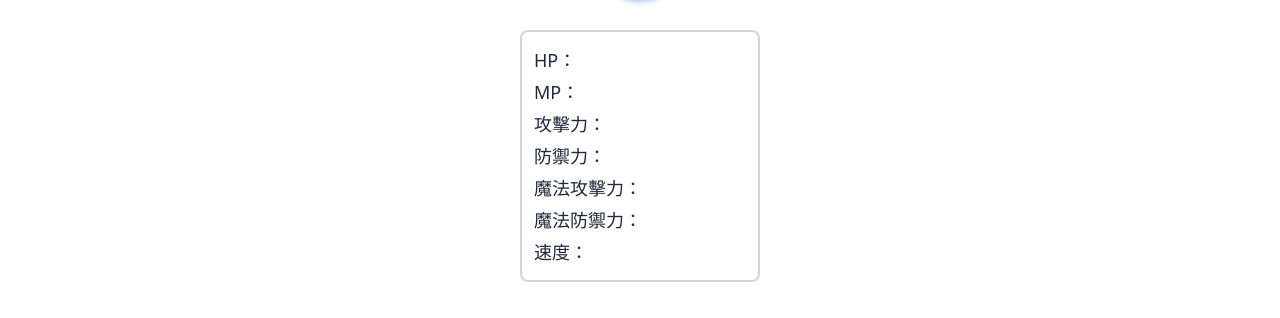
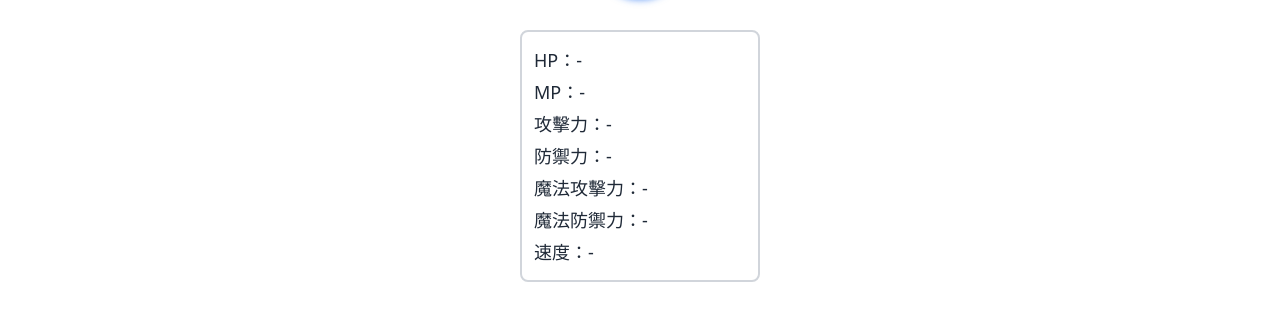
Before and after one commit to Melon-Lo/rpg, a React (Create React App) app: page /create in a window 1280 px wide. Shown: the part 630-948 px from the top of the page. Built offline with nearby package versions, Linux system fonts and the light colour scheme.

Commit message:
feat/ add generateRandomStats logic (roll dice)

```diff
--- a/src/pages/CreatePage.jsx
+++ b/src/pages/CreatePage.jsx
@@ -2,7 +2,11 @@ import Button from "../components/Button";
 import classImgData from "../data/class/classImgData";
 import { useDispatch, useSelector } from "react-redux";
 import { changeName, changeClassTitle } from "../store";
+import { rollDiceToDetermineStats } from "../store";
 import { RiDiceFill } from "react-icons/ri";
+import { type } from "@testing-library/user-event/dist/type";
+import { generateFighterStats, generateMagicianStats } from "../utils/generateRandomStats";
+import Swal from 'sweetalert2';
 
 export default function CreatePage() {
   const dispatch = useDispatch();
@@ -10,22 +14,52 @@ export default function CreatePage() {
     return {
       name: state.form.name,
       classTitle: state.form.classTitle,
-    }
+    };
+  });
+  const { maxHP, maxMP, ATK, DEF, MATK, MDEF, SPD } = useSelector(state => {
+    return {
+      maxHP: state.charStats.maxHP,
+      maxMP: state.charStats.maxMP,
+      ATK: state.charStats.ATK,
+      DEF: state.charStats.DEF,
+      MATK: state.charStats.MATK,
+      MDEF: state.charStats.MDEF,
+      SPD: state.charStats.SPD,
+    };
   });
 
   const handleSubmit = (e) => {
     e.preventDefault();
     console.log(name, classTitle);
-  }
+  };
 
   const handleChange = (e) => {
     dispatch(changeName(e.target.value));
-  }
+  };
 
   const handleSelectClass = (item) => {
     dispatch(changeClassTitle(item.classTitle))
-  }
+  };
 
+  const handleRollDice = () => {
+    const rollDiceAction = (statsObject) => ({
+      type: 'charStats/rollDiceToDetermineStats',
+      payload: statsObject,
+    });
+
+    let payload;
+    if (classTitle === '戰士') {
+      payload = generateFighterStats();
+    } else if (classTitle === '法師') {
+      payload = generateMagicianStats();
+    } else {
+      Swal.fire("請先選擇職業！");
+    }
+
+    dispatch(rollDiceAction(payload));
+  };
+
+  // 職業列表
   const renderedClassList = classImgData.map(classItem => {
     const selectedStyle = classTitle === classItem.classTitle ? 'border-blue-800 border-4' : 'border-2 border-gray-400';
 
@@ -57,18 +91,18 @@ export default function CreatePage() {
           </div>
         </div>
         {/* 擲骰子 */}
-        <div className="flex flex-col items-center w-5/6 text-lg py-5">
+        <div className="flex flex-col items-center w-5/6 text-lg py-5" onClick={handleRollDice}>
           <div className="border-2 border-blue-800 rounded-full w-24 h-24 flex justify-center items-center shadow-md shadow-blue-500/50">
             <RiDiceFill className="text-5xl text-blue-800" />
           </div>
           <div className="border-2 border-gray-300 p-3 rounded-lg leading-8 mt-8 w-full max-w-60 text-gray-800">
-            <h5>HP：</h5>
-            <h5>MP：</h5>
-            <h5>攻擊力：</h5>
-            <h5>防禦力：</h5>
-            <h5>魔法攻擊力：</h5>
-            <h5>魔法防禦力：</h5>
-            <h5>速度：</h5>
+            <h5>HP：{maxHP ? maxHP : '-'}</h5>
+            <h5>MP：{maxMP ? maxMP : '-'}</h5>
+            <h5>攻擊力：{ATK ? ATK : '-'}</h5>
+            <h5>防禦力：{DEF ? DEF : '-'}</h5>
+            <h5>魔法攻擊力：{MATK ? MATK : '-'}</h5>
+            <h5>魔法防禦力：{MDEF ? MDEF : '-'}</h5>
+            <h5>速度：{SPD ? SPD : '-'}</h5>
           </div>
         </div>
         <Button primary rounded className="mt-5">創建角色</Button>
--- a/src/store/index.js
+++ b/src/store/index.js
@@ -1,10 +1,15 @@
 import { configureStore } from "@reduxjs/toolkit";
 import { formReducer, changeName, changeClassTitle } from "./slices/formSlice";
+import {
+  charStatsReducer,
+  rollDiceToDetermineStats,
+} from "./slices/charStatsSlice";
 
 const store = configureStore({
   reducer: {
     form: formReducer,
+    charStats: charStatsReducer,
   },
 });
 
-export { store, changeName, changeClassTitle };
+export { store, changeName, changeClassTitle, rollDiceToDetermineStats };
--- /dev/null
+++ b/src/store/slices/charStatsSlice.js
@@ -0,0 +1,28 @@
+import { createSlice } from "@reduxjs/toolkit";
+
+const charStats = createSlice({
+  name: "charStats",
+  initialState: {
+    name: "",
+    classTitle: "",
+    engClassTitle: "",
+    HP: 0,
+    maxHP: 0,
+    MP: 0,
+    maxMP: 0,
+    ATK: 0,
+    DEF: 0,
+    MATK: 0,
+    MDEF: 0,
+    SPD: 0,
+  },
+  reducers: {
+    rollDiceToDetermineStats(state, action) {
+      // 使用 action.payload 更新狀態，狀態就是 action.payload 本身
+      return action.payload;
+    },
+  },
+});
+
+export const { rollDiceToDetermineStats } = charStats.actions;
+export const charStatsReducer = charStats.reducer;
--- /dev/null
+++ b/src/utils/generateRandomStats.js
@@ -0,0 +1,85 @@
+// fighter
+export function generateFighterStats() {
+  let ATK, DEF, MATK, MDEF, SPD, maxHP, maxMP;
+
+  // ATK DEF 在 10~15之間
+  ATK = Math.floor(Math.random() * 6) + 10;
+  DEF = Math.floor(Math.random() * 6) + 10;
+
+  // MATK MDEF SPD 在 2~3 之間
+  MATK = Math.floor(Math.random() * 2) + 2;
+  MDEF = Math.floor(Math.random() * 2) + 2;
+  SPD = Math.floor(Math.random() * 2) + 2;
+
+  // 固定數值
+  maxHP = 100;
+  maxMP = 5;
+
+  // 確保總和為 35
+  let total = ATK + DEF + MATK + MDEF + SPD;
+  if (total !== 35) {
+    // 如果總和不為35，重新生成 ATK 和 DEF，直到總和為 35
+    while (total !== 35) {
+      ATK = Math.floor(Math.random() * 6) + 10;
+      DEF = Math.floor(Math.random() * 6) + 10;
+      MATK = Math.floor(Math.random() * 2) + 2;
+      MDEF = Math.floor(Math.random() * 2) + 2;
+      SPD = Math.floor(Math.random() * 2) + 2;
+      total = ATK + DEF + MATK + MDEF + SPD;
+    }
+  }
+
+  return {
+    ATK,
+    DEF,
+    MATK,
+    MDEF,
+    SPD,
+    maxHP,
+    maxMP,
+  };
+}
+
+// magician
+export function generateMagicianStats() {
+  let ATK, DEF, MATK, MDEF, SPD, maxHP, maxMP;
+
+  // ATK DEF 在 3~8之間
+  ATK = Math.floor(Math.random() * 6) + 3;
+  DEF = Math.floor(Math.random() * 6) + 3;
+
+  // MATK MDEF SPD 在 10~15 之間
+  MATK = Math.floor(Math.random() * 6) + 10;
+  MDEF = Math.floor(Math.random() * 6) + 10;
+
+  // SPD 在 2~3 之間
+  SPD = Math.floor(Math.random() * 2) + 2;
+
+  // 固定數值
+  maxHP = 70;
+  maxMP = 35;
+
+  // 確保總和為 35
+  let total = ATK + DEF + MATK + MDEF + SPD;
+  if (total !== 35) {
+    // 如果總和不為35，重新生成 ATK 和 DEF，直到總和為 35
+    while (total !== 35) {
+      ATK = Math.floor(Math.random() * 6) + 3;
+      DEF = Math.floor(Math.random() * 6) + 3;
+      MATK = Math.floor(Math.random() * 6) + 10;
+      MDEF = Math.floor(Math.random() * 6) + 10;
+      SPD = Math.floor(Math.random() * 2) + 2;
+      total = ATK + DEF + MATK + MDEF + SPD;
+    }
+  }
+
+  return {
+    ATK,
+    DEF,
+    MATK,
+    MDEF,
+    SPD,
+    maxHP,
+    maxMP,
+  };
+}
```
